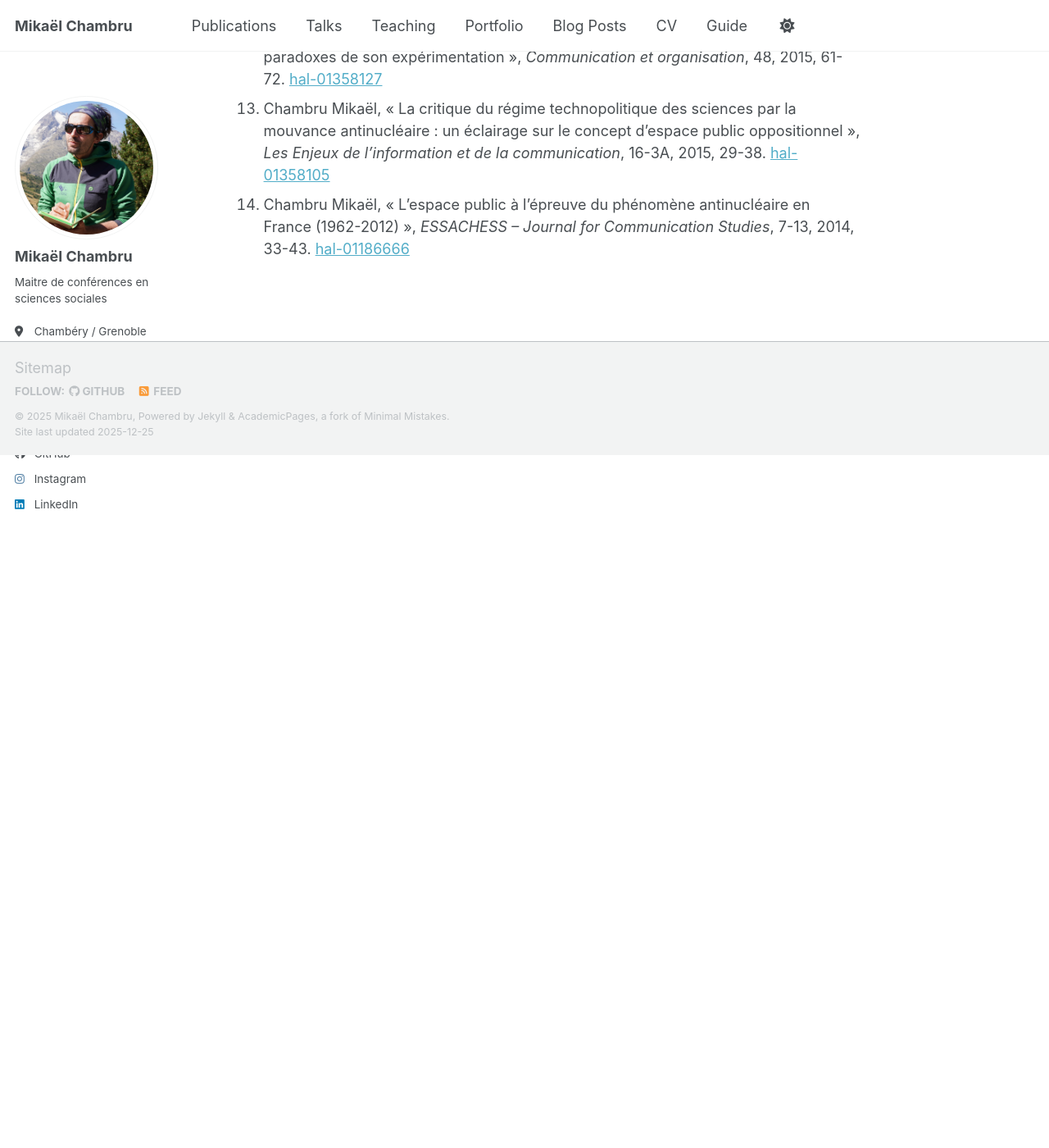
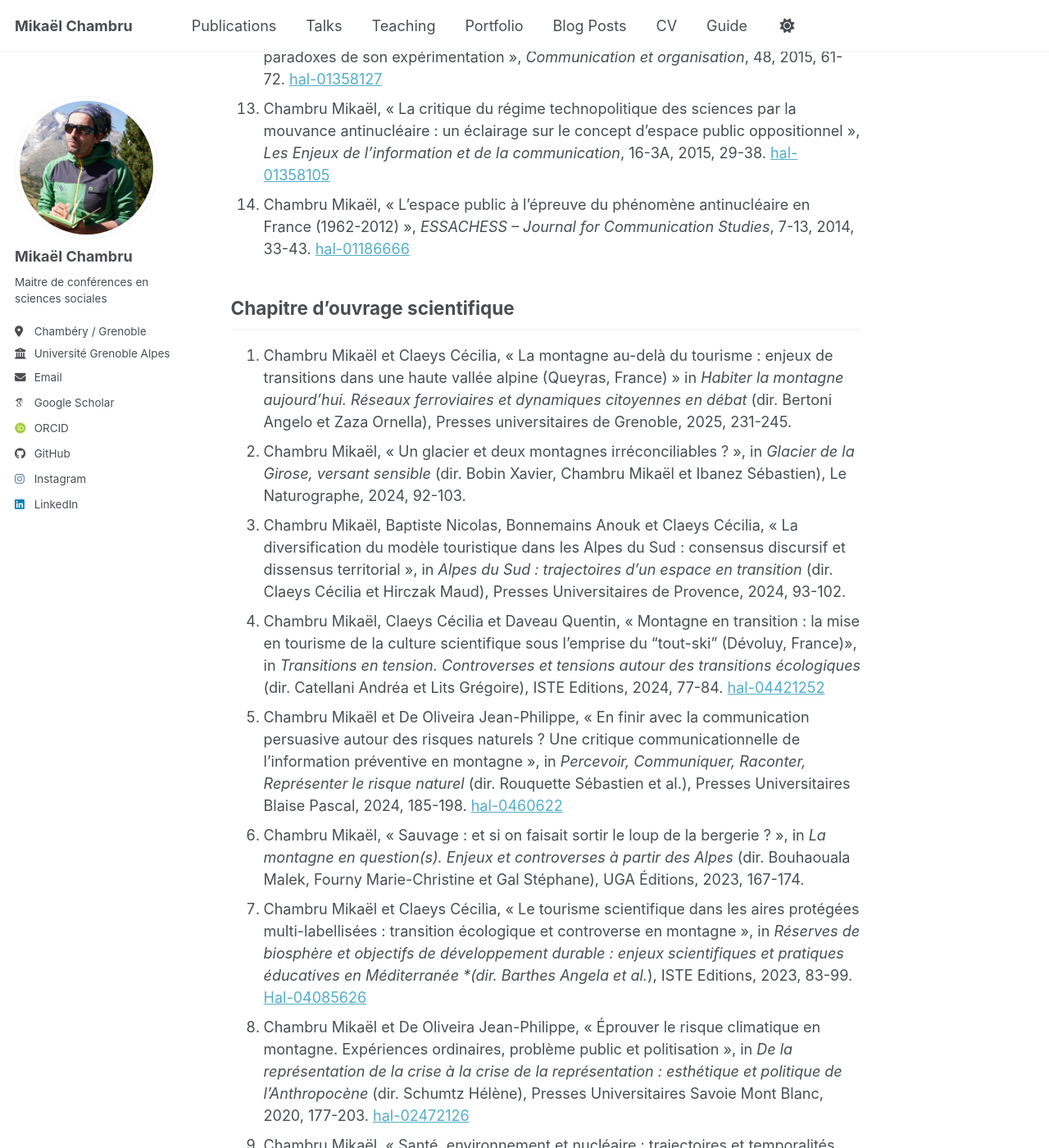
Before and after one commit to mikaelchambru/mikaelchambru.github.io, a Jekyll site: the page built from _pages/publications.md, in a window 1280 px wide and 1400 px high, scrolled down 1204 px. Shown: the whole window at 82% size. Built offline with Jekyll 4.4.1, drawn with Linux system fonts in a browser that asks for light colours; some web fonts are replaced; a script bundle is joined from its source files by our own code; library files that are not in the unit come from our copies; before the commit the page ends 1759 px from its top, so only the background shows below that; some of the changed text lies outside the part shown.

Commit message:
Update publications.md

```diff
--- a/_pages/publications.md
+++ b/_pages/publications.md
@@ -22,3 +22,20 @@ redirect_from:
 12. Chambru Mikaël, « L’utopie délibérative de la mouvance antinucléaire et les paradoxes de son expérimentation », *Communication et organisation*, 48, 2015, 61-72. [hal-01358127](https://hal.archives-ouvertes.fr/hal-01358127)
 13. Chambru Mikaël, « La critique du régime technopolitique des sciences par la mouvance antinucléaire : un éclairage sur le concept d’espace public oppositionnel », *Les Enjeux de l’information et de la communication*, 16-3A, 2015, 29-38. [hal-01358105](https://hal.archives-ouvertes.fr/hal-01358105)
 14. Chambru Mikaël, « L’espace public à l’épreuve du phénomène antinucléaire en France (1962-2012) », *ESSACHESS – Journal for Communication Studies*, 7-13, 2014, 33-43. [hal-01186666](https://hal.univ-grenoble-alpes.fr/hal-01186666)
+
+## Chapitre d'ouvrage scientifique
+
+1. Chambru Mikaël et Claeys Cécilia, « La montagne au-delà du tourisme : enjeux de transitions dans une haute vallée alpine (Queyras, France) » in *Habiter la montagne aujourd'hui. Réseaux ferroviaires et dynamiques citoyennes en débat*  (dir. Bertoni Angelo et Zaza Ornella), Presses universitaires de Grenoble, 2025, 231-245.
+2. Chambru Mikaël, « Un glacier et deux montagnes irréconciliables ? », in *Glacier de la Girose, versant sensible* (dir. Bobin Xavier, Chambru Mikaël et Ibanez Sébastien), Le Naturographe, 2024, 92-103.
+3. Chambru Mikaël, Baptiste Nicolas, Bonnemains Anouk et Claeys Cécilia, « La diversification du modèle touristique dans les Alpes du Sud : consensus discursif et dissensus territorial », in *Alpes du Sud : trajectoires d’un espace en transition* (dir. Claeys Cécilia et Hirczak Maud), Presses Universitaires de Provence, 2024, 93-102.
+4. Chambru Mikaël, Claeys Cécilia et Daveau Quentin, « Montagne en transition : la mise en tourisme de la culture scientifique sous l’emprise du “tout-ski” (Dévoluy, France)», in *Transitions en tension. Controverses et tensions autour des transitions écologiques* (dir. Catellani Andréa et Lits Grégoire), ISTE Editions, 2024, 77-84. [hal-04421252](https://hal.science/hal-04421252)
+5. Chambru Mikaël et De Oliveira Jean-Philippe, « En finir avec la communication persuasive autour des risques naturels ? Une critique communicationnelle de l’information préventive en montagne », in *Percevoir, Communiquer, Raconter, Représenter le risque naturel* (dir. Rouquette Sébastien et al.), Presses Universitaires Blaise Pascal, 2024, 185-198. [hal-0460622](https://hal.science/hal-04606222)
+6. Chambru Mikaël, « Sauvage : et si on faisait sortir le loup de la bergerie ? », in *La montagne en question(s). Enjeux et controverses à partir des Alpes* (dir. Bouhaouala Malek, Fourny Marie-Christine et Gal Stéphane), UGA Éditions, 2023, 167-174.
+7. Chambru Mikaël et Claeys Cécilia, « Le tourisme scientifique dans les aires protégées multi-labellisées : transition écologique et controverse en montagne », in *Réserves de biosphère et objectifs de développement durable : enjeux scientifiques et pratiques éducatives en Méditerranée *(dir. Barthes Angela et al.*), ISTE Editions, 2023, 83-99. [Hal-04085626](https://hal.science/hal-04085626)
+8. Chambru Mikaël et De Oliveira Jean-Philippe, « Éprouver le risque climatique en montagne. Expériences ordinaires, problème public et politisation », in *De la représentation de la crise à la crise de la représentation : esthétique et politique de l’Anthropocène* (dir. Schumtz Hélène), Presses Universitaires Savoie Mont Blanc, 2020, 177-203. [hal-02472126](https://hal.archives-ouvertes.fr/hal-02472126)
+9. Chambru Mikaël, « Santé, environnement et nucléaire : trajectoires et temporalités des mobilisations collectives », in *Les nouveaux territoires de la santé* (dir. Pailliart Isabelle), ISTE Editions, 2020, 69-86. [hal-01987045](https://hal.archives-ouvertes.fr/hal-01987045)
+10. Chambru Mikaël, « Les pratiques info-communicationnelles de la mouvance antinucléaire. Acteurs, formes et enjeux de l’action collective », in *Les paroles militantes dans les controverses environnementales* (dir. Carlino Vincent et Stein Marieke), PUN – Éditions universitaires de Lorraine, 2019, 307-318. [hal-01929221](https://hal.archives-ouvertes.fr/hal-01929221)
+11. Chambru Mikaël, « Débats publics et mouvements sociaux : les enjeux normatifs des débordements protestataires de la mouvance antinucléaire », in *A l’assemblée comme au théâtre. Pratiques délibératives des anciens, perceptions et résonances modernes* (dir. Villacèque Noémie), Presses universitaires de Rennes, 2018, 293-305. [hal-01803987](https://hal.archives-ouvertes.fr/hal-01803987)
+12. Chambru Mikaël, « Les temporalités des espaces publics oppositionnels : mouvements sociaux et enquête multi-située », in *Temps et temporalités en information-communication : des concepts aux méthodes* (dir. Domenget Jean-Claude et al.), L’Harmattan / Société française des sciences de l’information et de la communication, 2017, 75-84. [hal-01536104](https://hal.archives-ouvertes.fr/hal-01536104)
+13. Chambru Mikaël, « La protestation antinucléaire autour de Superphénix. Une analyse des dynamiques d’un espace public oppositionnel transnational », in *L’espace public européen en question. Histoire et méthodologie* (dir. Doria Corine et Raulet Gérard), Peter Lang Edition, 2016, 193-210. [hal-01359769](https://hal.archives-ouvertes.fr/hal-01359769)
+14. Chambru Mikaël, « Publiciser le risque nucléaire. Un engagement politique singulier et multiple au sein de l’espace public », in *Le risque* (dir. Tripier Fabien), L’Harmattan, 2013, 129-142.
```
